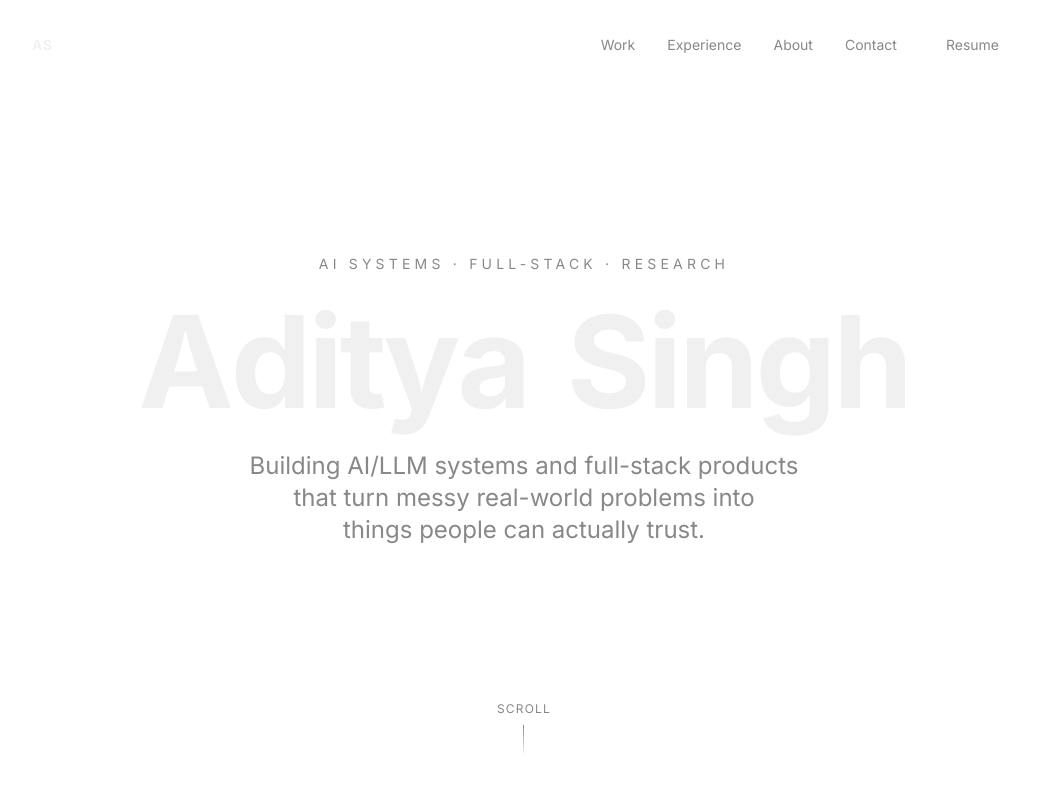
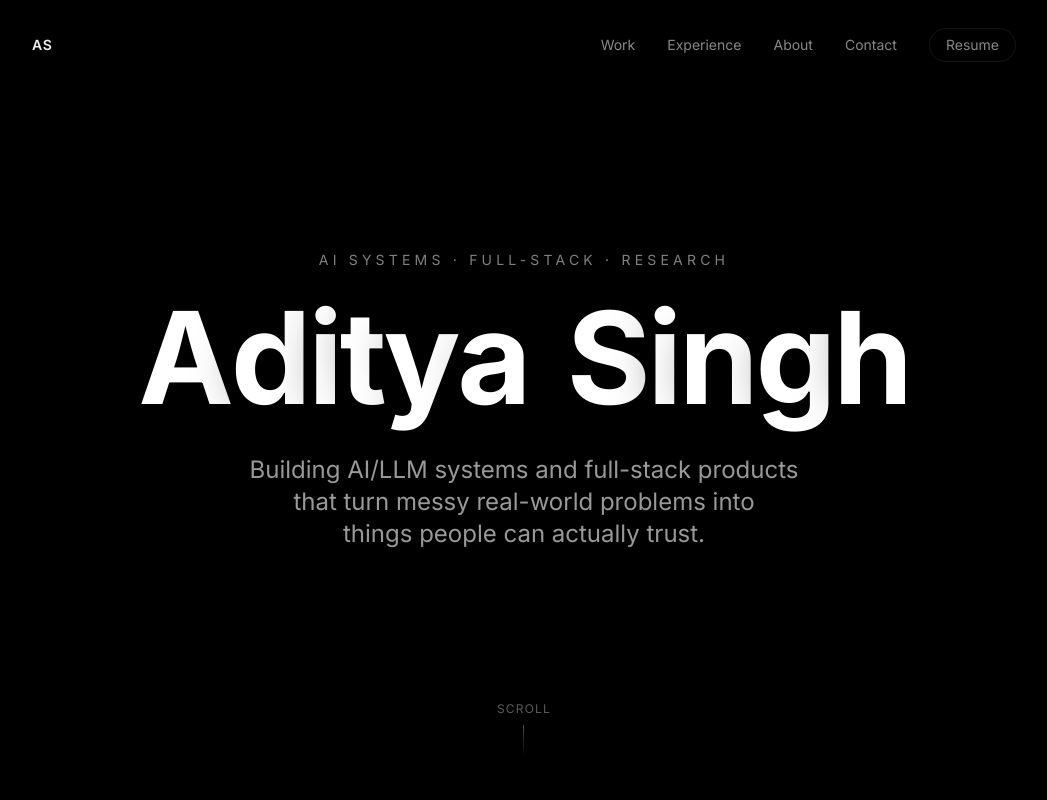
Before and after one commit to adityasingh2400/website, a Next.js app: page / in a window 1280 px wide. Shown: the top 800 px of the page, without its empty margins (116-1163 px from the left). Built offline with nearby package versions, Linux system fonts and the light colour scheme.

Commit message:
Merge fluid background and hero into one screen
- Set html background to black so fluid shows through content layer
- Hero text now floats directly over the fluid simulation
- White text with subtle text-shadow for contrast against fluid colors
- Subtitle at 60% white opacity for hierarchy

```diff
--- a/app/globals.css
+++ b/app/globals.css
@@ -21,6 +21,7 @@
 
 html {
   scroll-behavior: smooth;
+  background: #000000;
 }
 
 body {
--- a/components/ui/Hero.tsx
+++ b/components/ui/Hero.tsx
@@ -13,12 +13,18 @@ export function Hero() {
           animate={{ opacity: 1, y: 0 }}
           transition={{ duration: 0.6, delay: 0.2 }}
           className="text-sm tracking-[0.3em] uppercase mb-6"
-          style={{ color: 'var(--muted)' }}
+          style={{ color: 'rgba(255, 255, 255, 0.5)' }}
         >
           AI Systems &middot; Full-Stack &middot; Research
         </motion.p>
 
-        <h1 className="text-5xl sm:text-7xl md:text-8xl lg:text-9xl font-bold tracking-tight mb-6">
+        <h1
+          className="text-5xl sm:text-7xl md:text-8xl lg:text-9xl font-bold tracking-tight mb-8"
+          style={{
+            color: '#ffffff',
+            textShadow: '0 2px 40px rgba(0, 0, 0, 0.5)',
+          }}
+        >
           {name.split('').map((char, i) => (
             <motion.span
               key={i}
@@ -42,7 +48,10 @@ export function Hero() {
           animate={{ opacity: 1, y: 0 }}
           transition={{ duration: 0.8, delay: 1.0 }}
           className="text-lg sm:text-xl md:text-2xl max-w-2xl mx-auto leading-relaxed"
-          style={{ color: 'var(--muted)' }}
+          style={{
+            color: 'rgba(255, 255, 255, 0.6)',
+            textShadow: '0 1px 20px rgba(0, 0, 0, 0.4)',
+          }}
         >
           Building AI/LLM systems and full-stack products
           <br className="hidden sm:block" />
@@ -65,13 +74,13 @@ export function Hero() {
         >
           <span
             className="text-xs tracking-widest uppercase"
-            style={{ color: 'var(--muted)' }}
+            style={{ color: 'rgba(255, 255, 255, 0.35)' }}
           >
             scroll
           </span>
           <div
             className="w-px h-8"
-            style={{ background: 'linear-gradient(to bottom, var(--muted), transparent)' }}
+            style={{ background: 'linear-gradient(to bottom, rgba(255,255,255,0.3), transparent)' }}
           />
         </motion.div>
       </motion.div>
```
